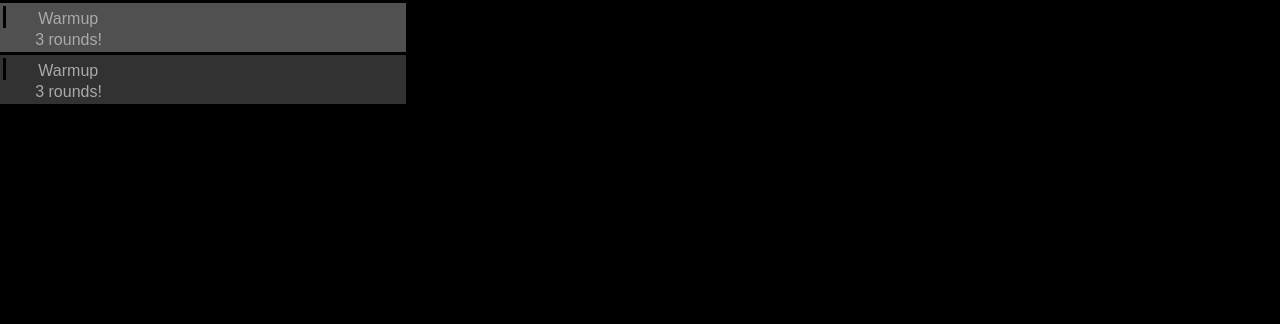
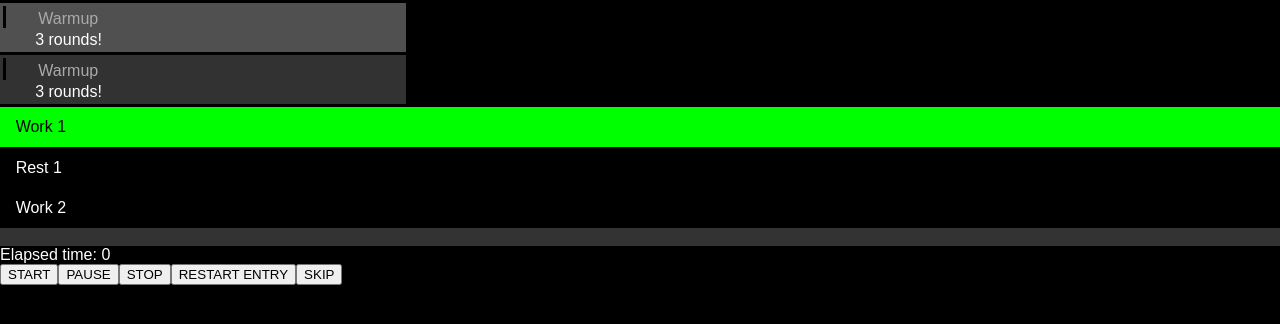
Before and after one commit to dtgoitia/impetus-gui, a React (Create React App) app: page / in a window 1280 px wide. Shown: the top 324 px of the page. Built offline with nearby package versions, Linux system fonts and the light colour scheme.

Commit message:
feat: Show prev and next entries in player
Show previous, current and next entries in the player. Each entry is
shown in a different color depending on its status: completed, running
or next.

Preset editor has been added to the screen again.

```diff
--- a/src/App.tsx
+++ b/src/App.tsx
@@ -1,9 +1,10 @@
 import * as React from 'react';
-import Preset from './components/Preset/';
+import Player from './components/Player/';
+import Preset from './components/Preset';
 
 class App extends React.Component {
   public render() {
-    return <Preset />;
+    return <div><Preset /><Player /></div>;
   }
 }
 
--- /dev/null
+++ b/src/components/Player/DisplayEntry.css
@@ -0,0 +1,18 @@
+.display-entry {
+  padding: .7em;
+}
+
+.completed {
+  background-color: #333;
+  color: #999;
+}
+
+.running {
+  background-color: rgb(0, 255, 0);
+  color: black;
+}
+
+.next {
+  background-color: black;
+  color: white;
+}
--- /dev/null
+++ b/src/components/Player/DisplayEntry.tsx
@@ -0,0 +1,35 @@
+import * as React from 'react';
+import './DisplayEntry.css';
+import { DisplayEntryStatus } from './DisplayEntryStatus';
+import { IProcessedEntry } from './IProcessedEntry';
+
+interface IDisplayEntryProps {
+  status: number;
+  entry: IProcessedEntry|null;
+};
+
+function getDisplayEntryStyle(status: number): string {
+  switch (status) {
+    case DisplayEntryStatus.Completed:
+      return 'completed';
+    case DisplayEntryStatus.Running:
+      return 'running';
+    case DisplayEntryStatus.Next:
+      return 'next';
+    default:
+      return '';
+  }
+}
+
+const DisplayEntry = ({entry, status}: IDisplayEntryProps): JSX.Element => {
+  if (entry) {
+    return(
+      <div className={`display-entry ${getDisplayEntryStyle(status)}`}>
+        &nbsp;{entry.description}
+      </div>
+    );
+  }
+  return <span />;
+};
+
+export default DisplayEntry;
--- /dev/null
+++ b/src/components/Player/DisplayEntryStatus.tsx
@@ -0,0 +1,5 @@
+export enum DisplayEntryStatus {
+  Completed = 0,
+  Running = 1,
+  Next = 2
+};
--- /dev/null
+++ b/src/components/Player/IProcessedEntry.tsx
@@ -0,0 +1,6 @@
+export interface IProcessedEntry {
+  description: string;
+  duration: number;
+  start: number;
+  end: number;
+};
--- a/src/components/Player/ProgressBar.css
+++ b/src/components/Player/ProgressBar.css
@@ -1,8 +1,8 @@
 #progress-bar {
-  background-color: yellow;
+  background-color: #333;
   color: black;
 }
 
 #elapsed {
-  background-color: blue;
+  background-color: grey;
 }
--- a/src/components/Player/ProgressBar.tsx
+++ b/src/components/Player/ProgressBar.tsx
@@ -1,19 +1,19 @@
 import * as React from 'react';
+import { IProcessedEntry } from './IProcessedEntry';
 import './ProgressBar.css';
 
-class ProgressBar extends React.Component<any, any> {
-  public render(): JSX.Element {
-    const elapsedTime: number = this.props.elapsedTime;
-    const presetDuration: number = this.props.preset[this.props.preset.length - 1].end;
-    const elapsedStyle = {
-      width: `${(elapsedTime / presetDuration) * 100}%`
-    }
-    return(
+interface IProgressBarProps {
+  elapsedTime: number;
+  flatPreset: IProcessedEntry[];
+};
+
+const ProgressBar = ({elapsedTime, flatPreset}: IProgressBarProps): JSX.Element => {
+  const presetDuration: number = flatPreset[flatPreset.length - 1].end;
+  return(
     <div id="progress-bar">
-      <div id="elapsed" style={elapsedStyle}>&nbsp;</div>
+      <div id="elapsed" style={{ width: `${(elapsedTime / presetDuration) * 100}%`}}>&nbsp;</div>
     </div>
   );
-  }
-}
+};
 
 export default ProgressBar;
--- a/src/components/Player/index.tsx
+++ b/src/components/Player/index.tsx
@@ -1,38 +1,43 @@
 import * as React from 'react';
+import DisplayEntry from './DisplayEntry';
+import { DisplayEntryStatus } from './DisplayEntryStatus';
+import { IProcessedEntry } from './IProcessedEntry';
 import './Player.css';
 import ProgressBar from './ProgressBar';
 
-interface IProcessedEntry {
-  description: string;
-  duration: number;
-  start: number;
-  end: number;
+interface IPlayerState {
+  // currentEntry: IProcessedEntry;
+  currentEntryIndex: number;
+  elapsedTime: number;
+  intervalId: number;
+  processedPreset: IProcessedEntry[];
+  watchInterval: number;
 }
-type IPreset = IProcessedEntry[];
 
-class Player extends React.Component<any, any> {
-  public processedPreset: IPreset = [
+class Player extends React.Component<any, IPlayerState> {
+  public processedPreset: IProcessedEntry[] = [
     // Validation TODO
     //  - entries are sorted based on start/end time
     //  - start <= end
     //  - entries cannot overlap on time
-    { description: 'Work 1', duration: 2000, start:    0, end:  2000},
-    { description: 'Rest 1', duration: 3000, start: 2000, end:  5000},
-    { description: 'Work 2', duration: 3000, start: 5000, end:  8000},
-    { description: 'Rest 2', duration: 4000, start: 8000, end: 12000},
+    { description: 'Work 1', duration: 2000, start:     0, end:  2000},
+    { description: 'Rest 1', duration: 3000, start:  2000, end:  5000},
+    { description: 'Work 2', duration: 3000, start:  5000, end:  8000},
+    { description: 'Rest 2', duration: 2000, start:  8000, end: 10000},
+    { description: 'Rest 2', duration: 2000, start: 10000, end: 12000},
   ];
 
   constructor(props: any) {
     super(props);
     this.state = {
-      currentEntry: this.processedPreset[0],
+      currentEntryIndex: 0,
       elapsedTime: 0,
       intervalId: -1,
       processedPreset: this.processedPreset,
       watchInterval: 200
     }
 
-    this.getCurrentBtimer = this.getCurrentBtimer.bind(this);
+    this.getCurrentEntryIndex = this.getCurrentEntryIndex.bind(this);
     this.pauseTimer = this.pauseTimer.bind(this);
     this.restartTimerEntry = this.restartTimerEntry.bind(this);
     this.skipEntry = this.skipEntry.bind(this);
@@ -42,36 +47,56 @@ class Player extends React.Component<any, any> {
   }
 
   public render(): JSX.Element {
-    const entry: IProcessedEntry = this.state.currentEntry;
+    const i: number = this.state.currentEntryIndex;
+    const n: number = this.state.processedPreset.length;
+    const emptyEntry = <DisplayEntry
+      entry={{description: '', duration: 0, start: 0, end: 0}}
+      status={DisplayEntryStatus.Next} />;
+    const entries = <div id={'entry-display'}>
+      {i > 0
+        ? <DisplayEntry entry={this.state.processedPreset[i - 1]} status={DisplayEntryStatus.Completed} />
+        : null
+      }
+      <DisplayEntry entry={this.state.processedPreset[i]} status={DisplayEntryStatus.Running} />
+      {i < n
+        ? <DisplayEntry entry={this.state.processedPreset[i + 1]} status={DisplayEntryStatus.Next} />
+        : emptyEntry
+      }
+      {i + 1 < n
+        ? <DisplayEntry entry={this.state.processedPreset[i + 2]} status={DisplayEntryStatus.Next} />
+        : emptyEntry
+      }
+    </div>;
     return (
-      <div>
-        <div>Current entry: {entry.description} ({entry.start}-{entry.end})</div>
+      <div>{entries}
+        <ProgressBar
+          elapsedTime={this.state.elapsedTime}
+          flatPreset={this.processedPreset}
+        />
         <div>Elapsed time: {this.state.elapsedTime / 1000}</div>
         <button onClick={this.startTimer}>START</button>
         <button onClick={this.pauseTimer}>PAUSE</button>
         <button onClick={this.stopTimer}>STOP</button>
         <button onClick={this.restartTimerEntry}>RESTART ENTRY</button>
         <button onClick={this.skipEntry}>SKIP</button>
-        <ProgressBar
-          elapsedTime={this.state.elapsedTime}
-          preset={this.processedPreset}
-        />
       </div>
     );
   }
 
-  private getCurrentBtimer(elapsedTime: number, preset: IPreset): IProcessedEntry|null {
-    for (const entry of preset) {
+  private getCurrentEntryIndex(elapsedTime: number): number {
+    const preset: IProcessedEntry[] = this.state.processedPreset;
+    for (let i = 0; i < preset.length; i++) {
+      const entry: IProcessedEntry = preset[i];
       if (entry.start <= elapsedTime && elapsedTime < entry.end) {
-        return entry;
+        return i;
       }
     }
 
     if (elapsedTime === preset[preset.length - 1].end) {
-      return preset[preset.length - 1];
+      return preset.length - 1;
     }
 
-    return null;
+    return -1;
   }
 
   private pauseTimer(): void {
@@ -80,36 +105,43 @@ class Player extends React.Component<any, any> {
   }
 
   private restartTimerEntry(): void {
-    const currentEntryStartTime: number = this.state.currentEntry.start;
+    const currentEntryStartTime: number = this.state.processedPreset[this.state.currentEntryIndex].start;
     this.setState({elapsedTime: currentEntryStartTime});
   }
 
   private skipEntry(): void {
-    const currentEntryStartTime: number = this.state.currentEntry.end;
+    const currentEntryStartTime: number = this.state.processedPreset[this.state.currentEntryIndex].end;
     this.setState({elapsedTime: currentEntryStartTime});
   }
 
   private startTimer(): void {
     if (this.state.intervalId < 0) {
-      const intervalId: number = setInterval(this.updateState, this.state.watchInterval);
+      const intervalId: number = window.setInterval(this.updateState, this.state.watchInterval);
       this.setState({intervalId});
     }
-    this.setState({currentEntry: this.getCurrentBtimer(this.state.elapsedTime, this.processedPreset)});
+
+    const currentEntryIndex: number = this.getCurrentEntryIndex(this.state.elapsedTime);
+    this.setState({currentEntryIndex});
   }
 
   private stopTimer(): void {
     this.pauseTimer();
     this.setState({
-      currentEntry: this.getCurrentBtimer(0, this.processedPreset),
+      currentEntryIndex: 0,
       elapsedTime: 0
     });
   }
 
   private updateState(): void {
     const elapsedTime: number = this.state.elapsedTime + this.state.watchInterval;
-    const currentEntry: IProcessedEntry|null = this.getCurrentBtimer(elapsedTime, this.state.processedPreset);
-    if (currentEntry === null) { this.pauseTimer(); return; }
-    this.setState({currentEntry, elapsedTime});
+    const currentEntryIndex: number = this.getCurrentEntryIndex(this.state.elapsedTime);
+
+    if (currentEntryIndex === -1) {
+      this.pauseTimer();
+      return;
+    }
+
+    this.setState({currentEntryIndex, elapsedTime});
   }
 }
 
```
